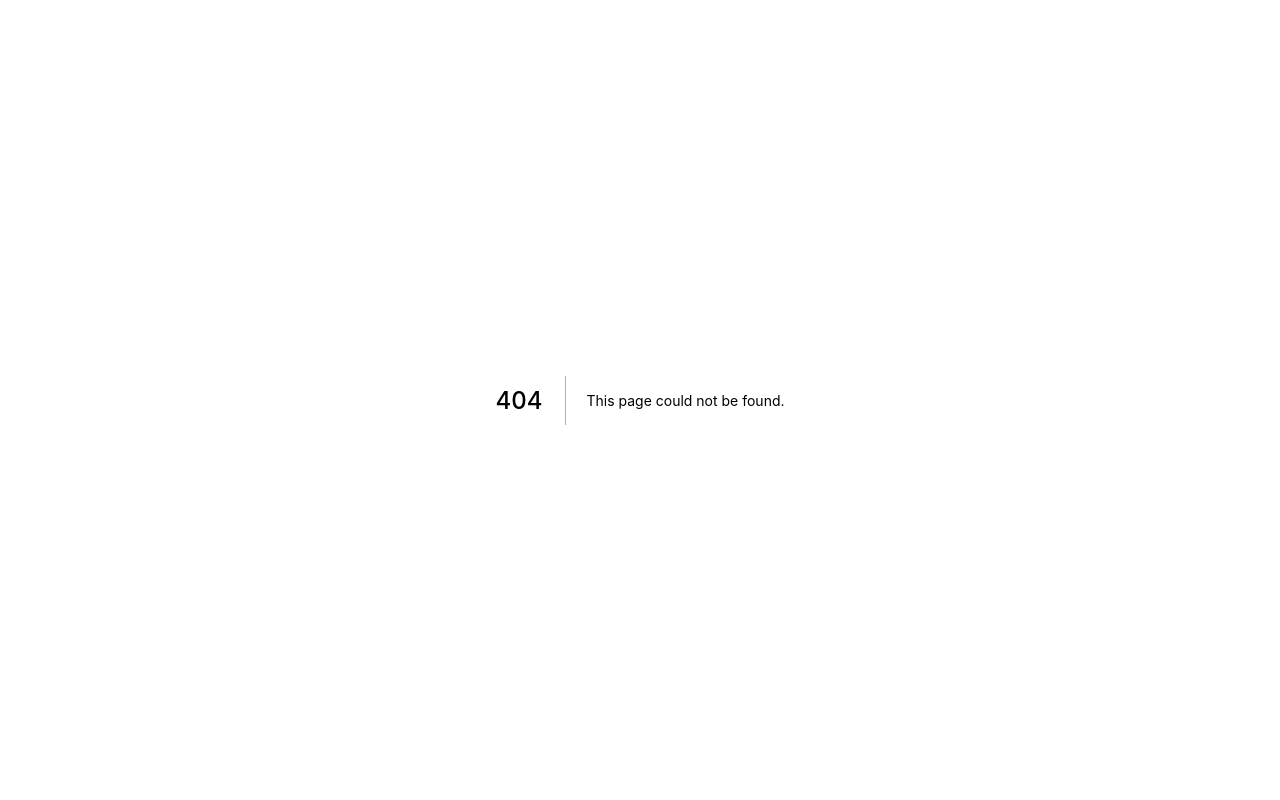
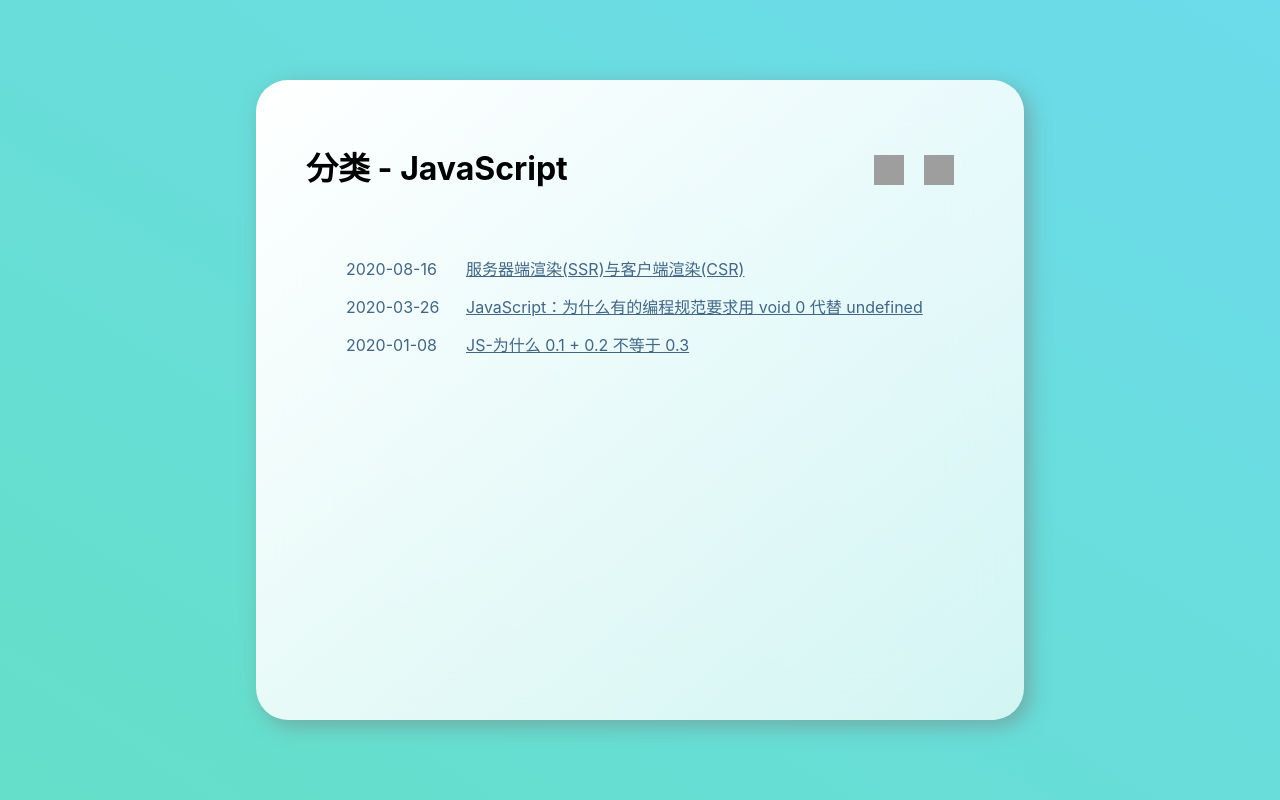
Before and after one commit to luohuidong/next-blog, a Next.js app: page /categories/JavaScript in a window 1280 px wide. Before the commit this address had no page. Built offline with nearby package versions, Linux system fonts and the light colour scheme; grey boxes are pictures that could not be loaded.

Commit message:
添加分类相关的页面

```diff
--- /dev/null
+++ b/pages/categories/[category].tsx
@@ -0,0 +1,67 @@
+import React from "react";
+import { GetStaticPaths, GetStaticProps } from "next";
+import Link from "next/link";
+
+import { getAllPostCategories, getPostListByCategory } from "@/lib/posts";
+import TagLayout from "@/components/TagLayout";
+
+interface Props {
+  category: string;
+  postList: {
+    title: string;
+    date: string;
+    postFileName: string;
+  }[];
+}
+
+export default function PostListByTag(props: Props) {
+  return (
+    <TagLayout headerTitle={`分类 - ${props.category}`} showGoBackButton>
+      <ul style={{ listStyleType: "none" }}>
+        {props.postList &&
+          props.postList.map((data) => (
+            <li key={data.postFileName} style={{ marginBottom: 20 }}>
+              <Link href="/posts/[id]" as={`/posts/${data.postFileName}`}>
+                <a style={{ color: "#426686" }}>
+                  <span style={{ display: "inline-block", width: 120 }}>
+                    <time dateTime={data.date}>{data.date}</time>
+                  </span>
+
+                  {data.title}
+                </a>
+              </Link>
+            </li>
+          ))}
+      </ul>
+    </TagLayout>
+  );
+}
+
+export const getStaticPaths: GetStaticPaths = async () => {
+  const categories = getAllPostCategories();
+  const paths = categories.map((category) => ({
+    params: {
+      category: category[0],
+    },
+  }));
+  return {
+    paths: paths,
+    fallback: true, // See the "fallback" section below
+  };
+};
+
+export const getStaticProps: GetStaticProps = async ({ params }) => {
+  const category = params.category as string;
+  const postList = getPostListByCategory(category);
+
+  return {
+    props: {
+      category: category,
+      postList: postList.map(({ data, id, date }) => ({
+        title: data.title,
+        date,
+        postFileName: id,
+      })),
+    },
+  };
+};
```
Also changed, not shown: pages/categories/index.tsx (added, +40 -0 lines).
